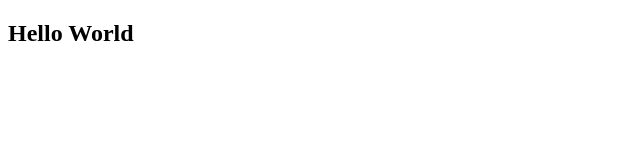
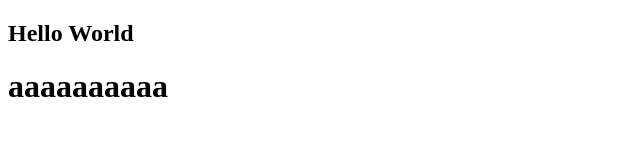
Before and after one commit to lyl-2326179669/github-demo, a plain HTML site: page index.html in a window 1280 px wide. Shown: the whole page, without its empty margins (0-640 px from the left). Drawn offline with Linux system fonts and the light colour scheme.

Commit message:
修改html

```diff
--- a/index.html
+++ b/index.html
@@ -8,5 +8,6 @@
 </head>
 <body>
     <h2>Hello World</h2>
+    <h1>aaaaaaaaaa</h1>
 </body>
 </html>
```
